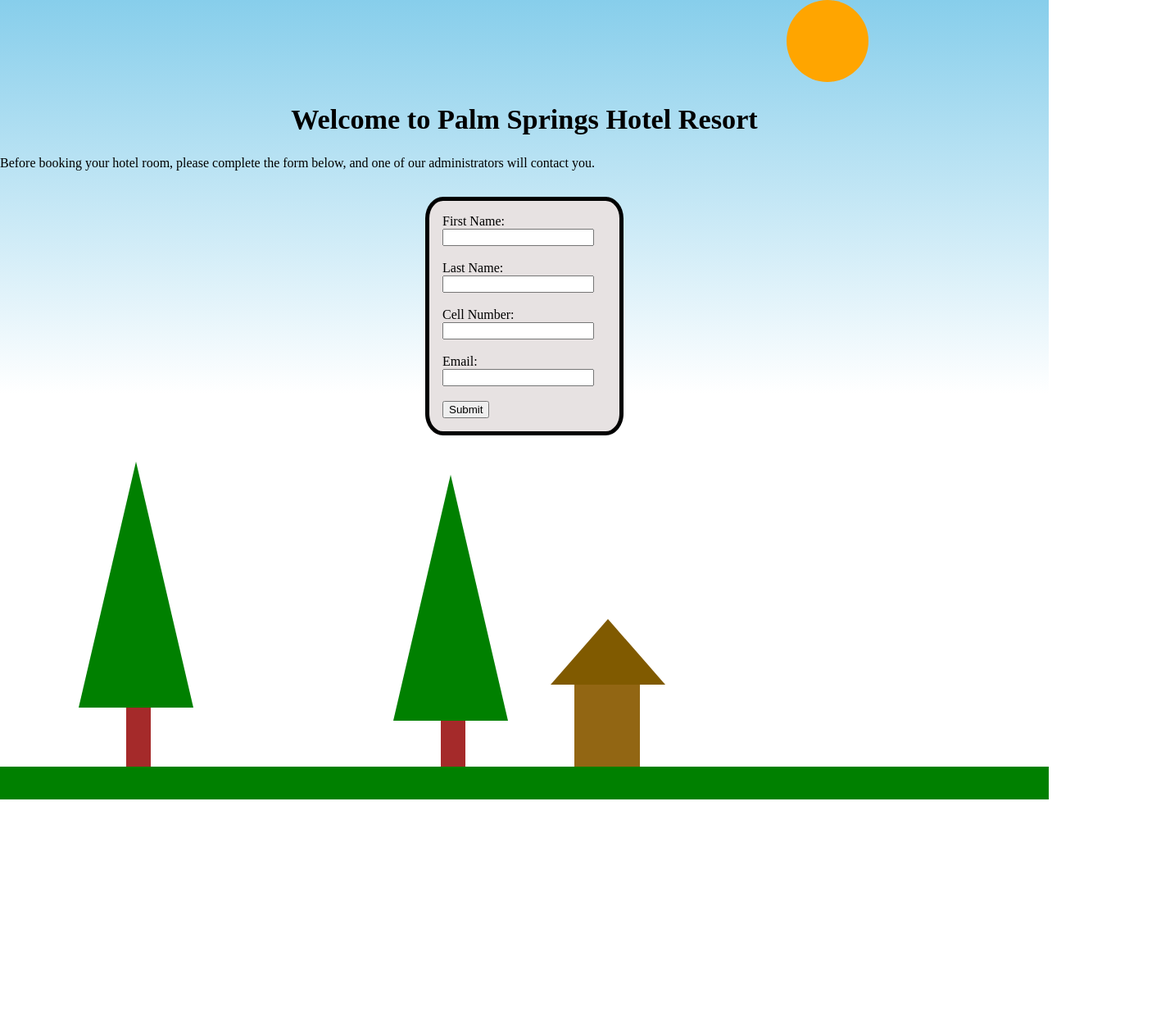
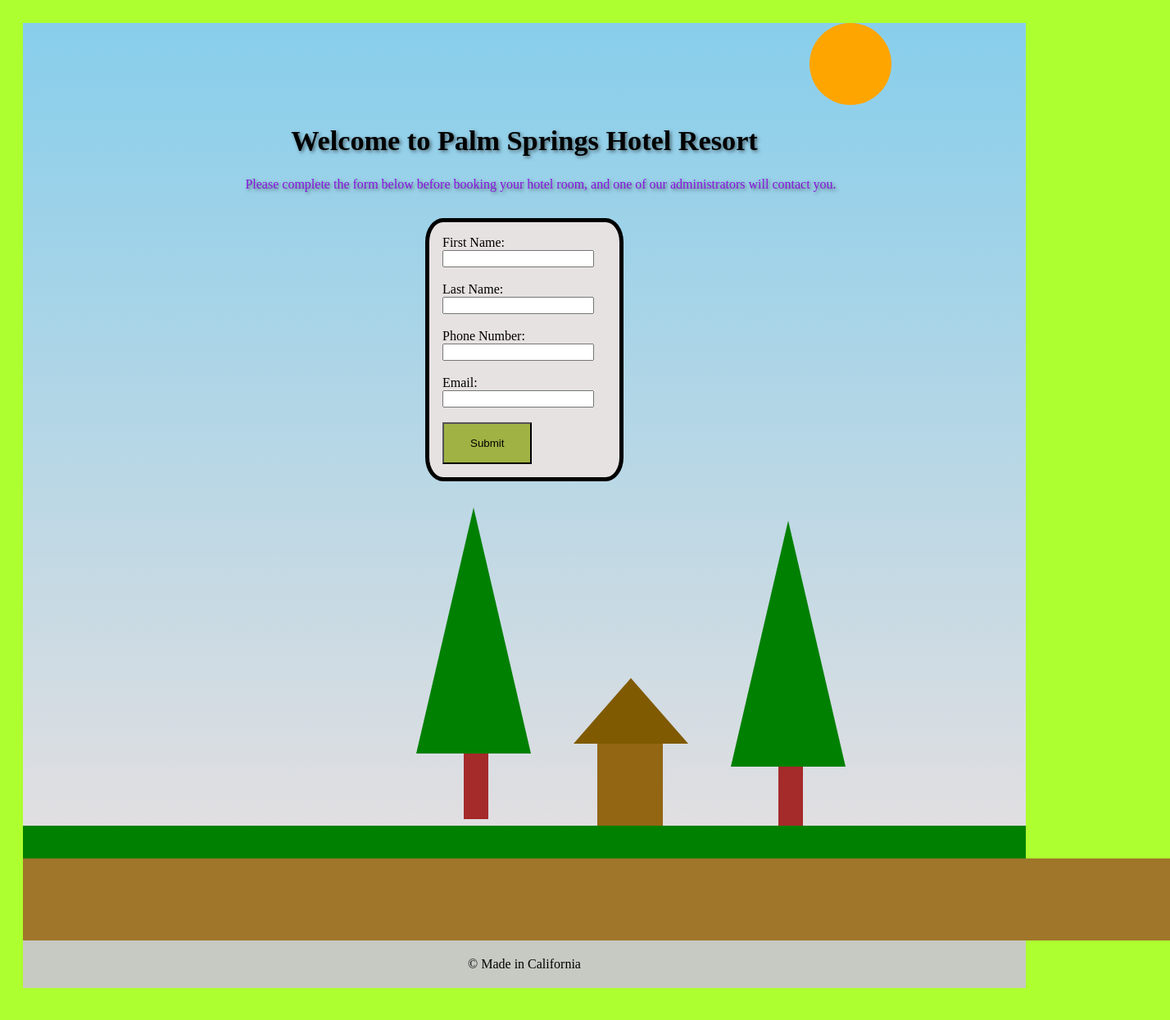
Before and after one commit to roy-is-our-boy13/The-Picasso-Painting, a plain HTML site: page index.html in a window 1280 px wide. Shown: the whole page at 82% size, 1428 px wide, since content can reach past the window. Before the commit the page ends 975 px from the top, so only its background shows below. Drawn offline with Linux system fonts and the light colour scheme.

Commit message:
More CSS adding and editing

```diff
--- a/index.html
+++ b/index.html
@@ -6,19 +6,21 @@
     <link rel="stylesheet" type="text/css" href="style.css">
     <title>Form</title>
 </head>
-<body>
-    <section class = "aGrid">
+<body class = "aGridBackgroundColor">
+    <section>
         <div class = "sky"><d/iv>
         <div class = "sun"></div>
-            <header><h1 align="center">Welcome to Palm Springs Hotel Resort</h1></header>
-            <p>Before booking your hotel room, please complete the form below, and one of our administrators will contact you.</p>
+        <header><h1 class = "aHeader" align="center">Welcome to Palm Springs Hotel Resort</h1></header>
+        <article class = "paragraph">
+            <p>Please complete the form below before booking your hotel room, and one of our administrators will contact you.</p>
+        </article>
         <article class = "filloutForm ">
             <form action="./form-submitted.html">
                 <label for="fname">First Name:</label><br/>
                     <input type="text" name="fname" id="fname" /><br/><br/>
                 <label for="fname">Last Name:</label><br/>
                     <input type="text" name="lname" id="lname" /><br/><br/>
-                <label for="cellNumber">Cell Number:</label><br/>
+                <label for="cellNumber">Phone Number:</label><br/>
                     <input type="number" id="cellNumber" name="cellNumber"/><br/><br/>
                 <label for="email">Email:</label><br/>
                     <input type="email" id="email" name="email" /><br/><br/>
@@ -38,7 +40,9 @@
             <div class = "roof"></div>
             <div class = "bottomHouse"></div>
         </div>
-        <div class = "grass"></div>
+        <div class="grass"></div>
+        <div class="dirt"></div>
+        <footer class="aGridBackgroundBottom" align="center">&copy Made in California</footer>
     </section>
 </body>
 </html>
--- a/style.css
+++ b/style.css
@@ -1,23 +1,43 @@
-.aGrid
+.aGridBackgroundColor
 {
-
+    display: grid;
+    grid-template-columns: 100% 100% 100% 100%;
+    grid-template-rows: 20% 40% 20% 40%;
+    gap: 20px;
+    background-color: greenyellow;
+    padding: 20px;
+}
+.aGridBackgroundBottom
+{
+    display: grid;
+    grid-template-columns: 100% 20% 100% 100%;
+    gap: 20px;
+    background-color: rgb(199, 201, 195);
+    padding: 20px;
 }
 .sun
 {
     width: 100px;
     height: 100px;
     background-color: orange;
-    border-radius: 50%;
+    border-radius: 60%;
     margin-left: 10in;
 }
 .sky
 {
-    height: 100vh;
-    background: linear-gradient(to bottom, #87ceeb, #ffffff 60%);
+    height: 100;
+    background: linear-gradient(to bottom, #87ceeb, #e8e0e0 90%);
 }
-p
+.aHeader
 {
-
+    text-shadow: 2px 2px 4px rgba(0, 0, 0, 0.5);
+}
+.paragraph
+{
+    text-align: center;
+    text-indent: 40px;
+    text-shadow: 2px 2px 4px rgba(0, 0, 0, 0.5);
+    color: rgb(137, 20, 220) !important;
 }
 h1
 {
@@ -45,15 +65,15 @@ h1
 }
 .moveTree
 {
-    margin-left: -3in;
+    margin-left: 1in;
     align-items: flex-end;
     height: 2vh;
 }
 .moveTree2
 {
-    margin-left: 1in;
+    margin-left: 5in;
     align-items: flex-end;
-    height: 22vh;
+    height: 24vh;
 }
 .christmasTree
 {
@@ -90,7 +110,21 @@ h1
     background-color: rgb(146, 102, 19);
     margin-left:1.3in;
 }
-
+input[type=submit]
+{
+    background-color: #a0b243;
+    border: 9;
+    padding: 16px 32px;
+    cursor: pointer;
+}
+.dirt
+{
+    grid-area: 1 / col4-start / last-line / 6;
+    width: 1400px;
+    height: 100px;
+    background-color: rgb(159, 118, 42);
+}
+/*
 @media (min-width: 992px)
 {
     body
@@ -98,4 +132,11 @@ h1
         max-width: 1500px;
         margin: auto;
     }
+}*/
+
+@media(max-width: 900px)
+{
+    div {
+      padding:0px;
+    }
 }
```
